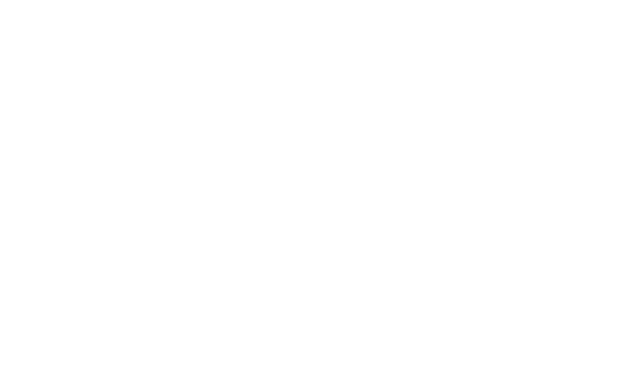
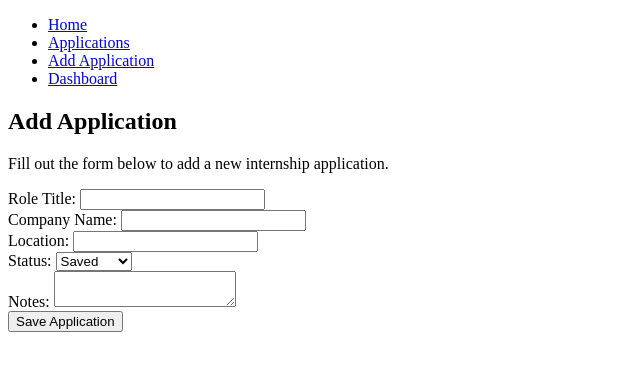
Before and after one commit to 30oh/internos, a Flask app: page /add-application in a window 1280 px wide. Before the commit the part shown is empty. Shown: the top 371 px of the page, without its empty margins (0-640 px from the left). Run offline with Flask 3, Linux system fonts and the light colour scheme.

Commit message:
Add application form page

```diff
--- a/templates/add_application.html
+++ b/templates/add_application.html
@@ -0,0 +1,47 @@
+{% extends "base.html" %}
+
+{% block content %}
+
+<section>
+    <h1>Add Application</h1>
+    <p>Fill out the form below to add a new internship application.</p>
+</section>
+
+<section>
+    <form>
+        <div class="form-group">
+            <label for="role">Role Title:</label>
+            <input type="text" id="role" name="role" required>
+        </div>
+
+        <div class="form-group">
+            <label for="company">Company Name:</label>
+            <input type="text" id="company" name="company" required>
+        </div>
+
+        <div class="form-group">
+            <label for="location">Location:</label>
+            <input type="text" id="location" name="location" required>
+        </div>
+
+        <div class="form-group">
+            <label for="status">Status:</label>
+            <select id="status" name="status" required>
+                <option>Saved</option>
+                <option>Applied</option>
+                <option>Interview</option>
+                <option>Rejected</option>
+                <option>Offer</option>
+            </select>
+        </div>
+
+        <div class="form-group">
+            <label for="notes">Notes:</label>
+            <textarea id="notes" name="notes"></textarea>
+        </div>
+
+        <button type="submit">Save Application</button>
+    </form>
+</section>
+
+{% endblock %}
--- a/templates/applications.html
+++ b/templates/applications.html
@@ -5,7 +5,9 @@
 <section>
     <h1>My Applications</h1>
     <p>Welcome to your applications page! Here you can find all the applications you have submitted.</p>
+</section>
 
+<section>
     <div class="applications-list">
         <div class="application-card">
             <h2>Role Title</h2>
```
